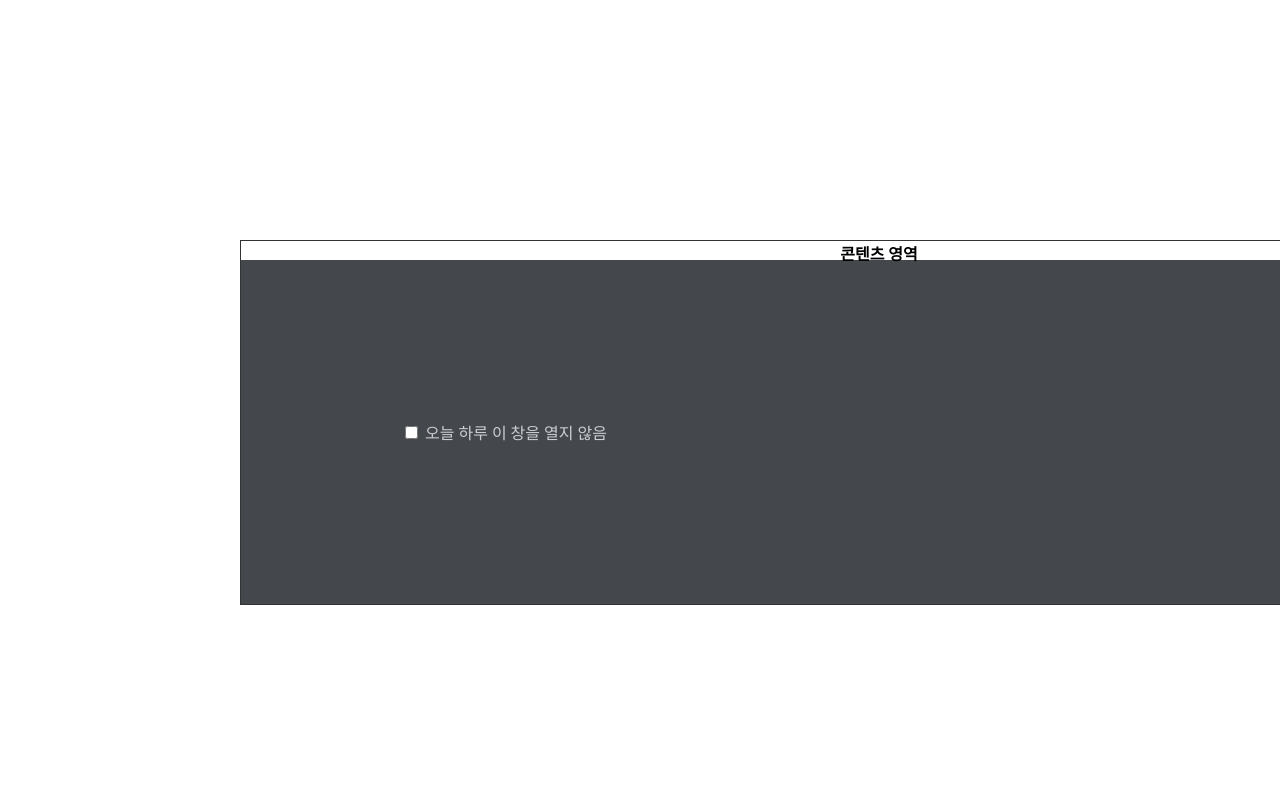
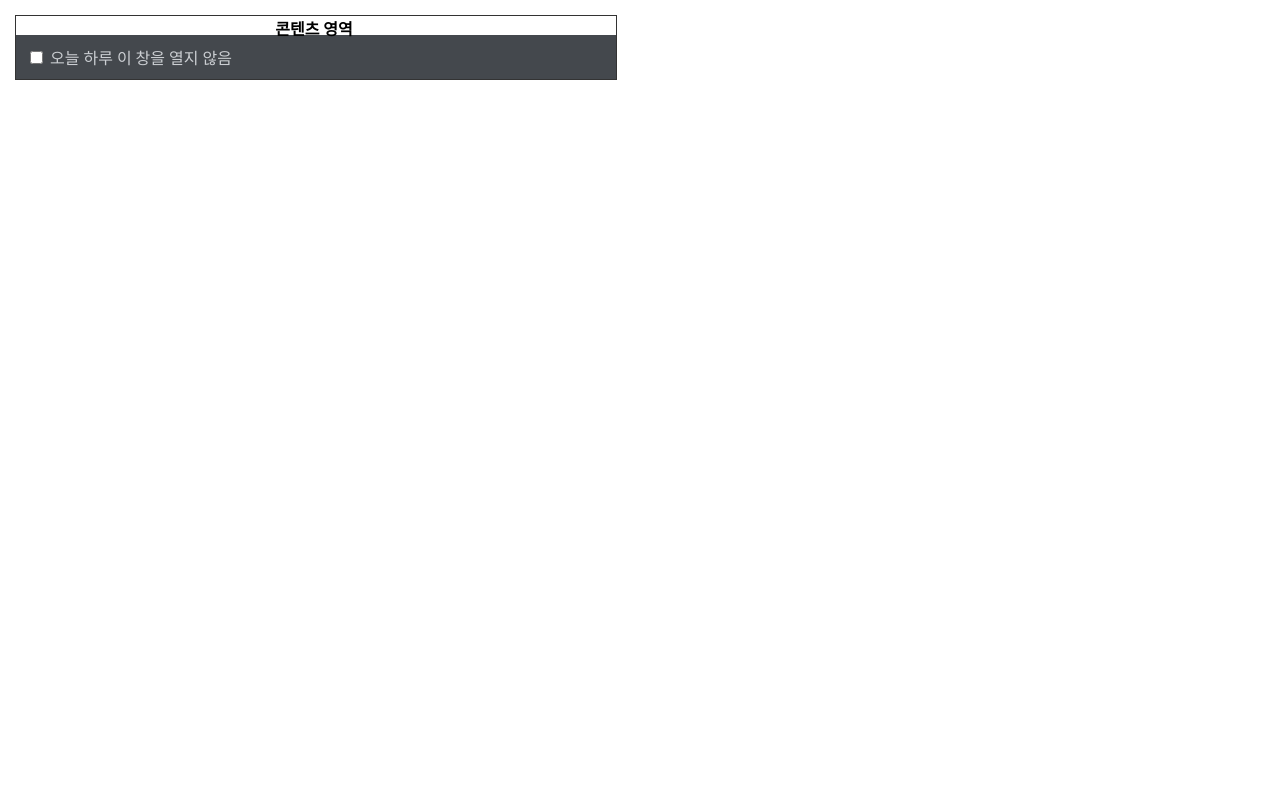
Before and after one commit to kaia-dan/nasojae_nhaTrang, a plain HTML site: page index.html in a window 1280 px wide. Drawn offline with Linux system fonts and the light colour scheme.

Commit message:
Update index.html

```diff
--- a/index.html
+++ b/index.html
@@ -26,10 +26,10 @@
 .divpop {
   position: fixed;
   z-index: 9999999999;
-  top: 15rem;
-  left: 15rem;
+  top: 15px;
+  left: 15px;
   width: 100%;
-  max-width: 600rem;
+  max-width: 600px;
   border: 1px solid #333;
 }
 .divpop .con_area {
@@ -40,15 +40,15 @@
 .divpop .button_area {
   background: #44484D;
   margin-top: -5px;
-  padding: 10rem;
+  padding: 10px;
   color: #CBCED2;
 }
 .divpop .closeBtn {
-  width: 26rem;
-  height: 26rem;
+  width: 26px;
+  height: 26px;
   position: absolute;
-  top: 15rem;
-  right: 15rem;
+  top: 15px;
+  right: 15px;
 }
 
     </style>
```
